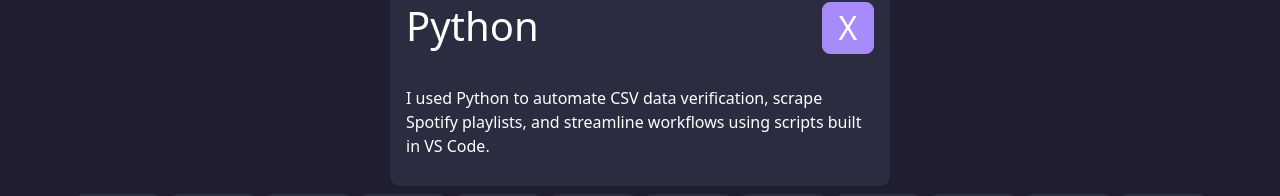
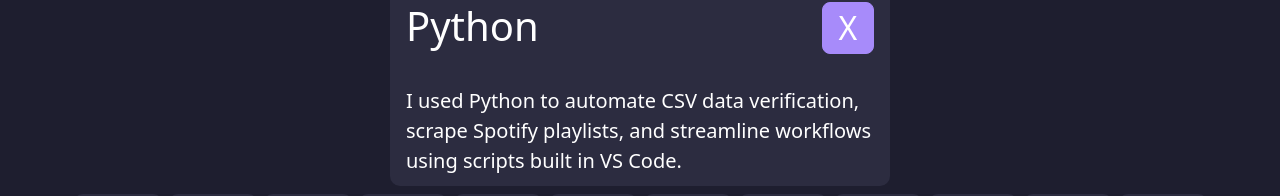
Before and after one commit to NathanHeitzman/Portfolio-Website, a React (Vite) app: page / in a window 1280 px wide. Both pictures are taken after a click on the button 117 px from the left and 1070 px from the top of the page. Shown: the part 1032-1228 px from the top of the page. Built offline with nearby package versions, Linux system fonts and the light colour scheme.

Commit message:
changed font size

```diff
--- a/src/pages/Home.tsx
+++ b/src/pages/Home.tsx
@@ -94,7 +94,7 @@ const Homepage = () => {
                   </button>
                 </div>
               </div>
-              <p className="m-3">{popupData?.title}</p>
+              <p className="m-3 fs-5">{popupData?.title}</p>
             </div>
           </>
         )}
```
